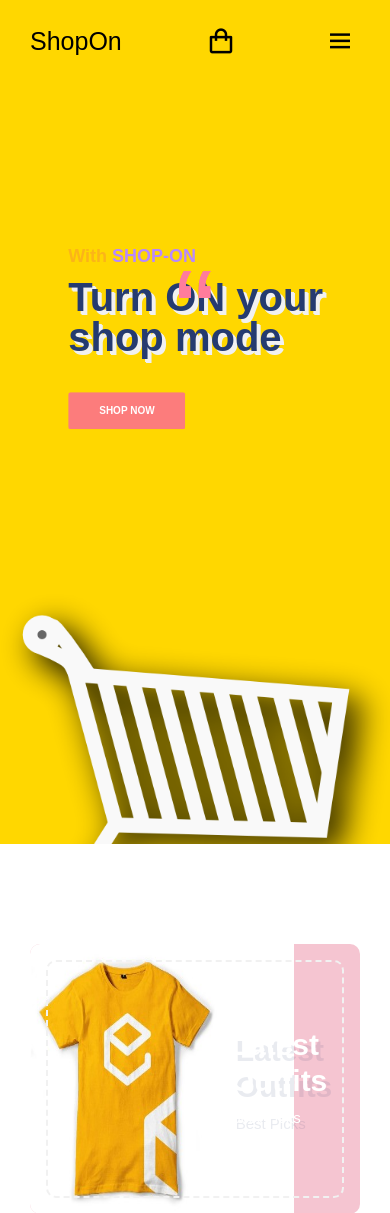
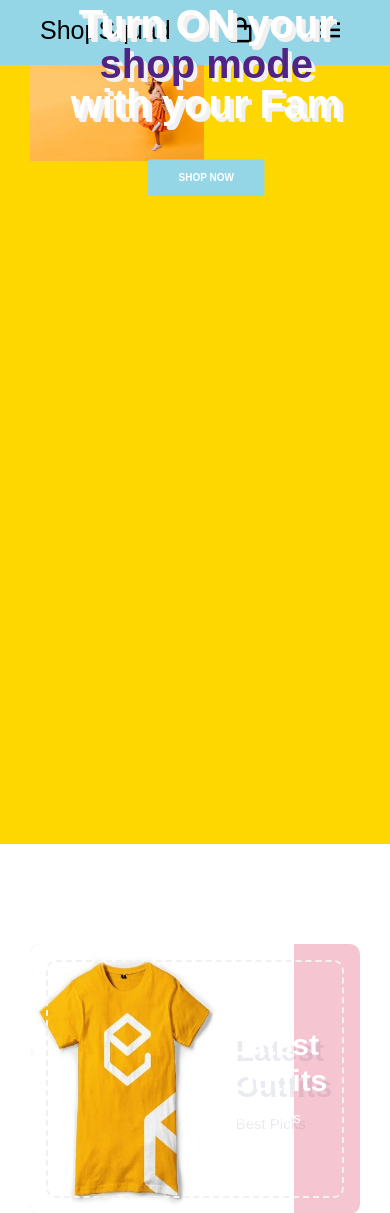
Before and after one commit to khushi-web/hack36_5.0, a Django app: page / in a window 390 px wide. Shown: the top 1213 px of the page. Run offline with Django 3.2, Linux system fonts and the light colour scheme; some libraries are stand-ins or nearby versions.

Commit message:
UI changes

```diff
--- a/Virtual-Try-On/static/css/main.css
+++ b/Virtual-Try-On/static/css/main.css
@@ -1,5 +1,5 @@
 body{
-	background-color: #2F4F4F;
+	background-color: #100f0f;;
 }
 
 h1,h2,h3,h4,h5,h6{
@@ -8,7 +8,7 @@ h1,h2,h3,h4,h5,h6{
 
 .box-element{
 	box-shadow:hsl(0, 0%, 80%) 0 0 16px;
-	background-color: #2F4F4F;
+	background-color: #efdccb;
 	border-radius: 4px;
 	padding: 10px;
 }
@@ -26,7 +26,7 @@ h1,h2,h3,h4,h5,h6{
 }
 
 .bg-dark{
-	background-color: #ebc532!important;
+	background-color: #0f6194!important;
 }
 
 #cart-icon{
--- a/Virtual-Try-On/static/css/styles.css
+++ b/Virtual-Try-On/static/css/styles.css
@@ -80,6 +80,17 @@ li {
   min-height: 100vh;
   background-color: #FFD700;
   overflow: hidden;
+}
+.hed{
+  background-color: #FFD700;
+}
+.image_resize {
+  width:290px;
+  height: 20px;
+  background-size: cover;
+}
+.image_resize img {
+  width:60%;
 }
 
 .nav {
@@ -242,7 +253,7 @@ li {
 
 /* Hero */
 .header .hero-img {
-  position: absolute;
+  position: relative;
   bottom: -10%;
   right: -5%;
   height: 70rem;
@@ -277,8 +288,8 @@ li {
 
 .btn {
   display: inline-block;
-  background-color: #fc7c7c;
   padding: 1.2rem 4rem;
+  background: #243a6f;
   color: #fff;
   font-weight: 600;
   text-transform: uppercase;
@@ -325,7 +336,7 @@ li {
   }
 
   .hero-content {
-    top: 40%;
+    top: 10%;
     transform: translate(15%, -50%);
   }
 
--- a/Virtual-Try-On/store/templates/store/home.html
+++ b/Virtual-Try-On/store/templates/store/home.html
@@ -2,15 +2,19 @@
 {% load static %}
 {% block content %}
 <!-- Hero -->
-    <img src="./images/cart.png" alt="" class="hero-img" />
+<div class="image_resize">
+  <img src="./images/model.webp" alt="" class="text-center" />
+</div>
 
-    <div class="hero-content">
-      <h2><span class="discount">With  </span> SHOP-ON</h2>
-      <h1>
-        <span>Turn ON your</span>
-        <span>shop mode</span>
+<div class="hero-content text-center">
+  <h2 style="color: #4f2484;"><span class="discount">With </span> ShopSquad</h2>
+  <h1 >
+    <span style="color: #ffffff;">Turn ON your</span>
+    <span style="color: #4f2484;">shop mode</span>
+    <span style="color: #ffffff;">with your Fam</span>
   </h1>
-      <a class="btn" href="{% url 'store'%}">shop now</a>
+  <!-- <a class="btn btn-info" href="{% url 'store'%}">shop now</a> -->
+  <a class="btn" style="background-color: #94d5e6;" href="{% url 'store'%}">shop now</a>
 </div>
 </header>
 
@@ -99,7 +103,9 @@
           </ul>
         </div>
         <div class="product-footer">
-            <a href="#"><h3>Boy’s T-Shirt</h3></a>
+          <a href="#">
+            <h3>Boy’s T-Shirt</h3>
+          </a>
           <div class="rating">
             <i class="bx bxs-star"></i>
             <i class="bx bxs-star"></i>
@@ -120,7 +126,9 @@
           </ul>
         </div>
         <div class="product-footer">
-            <a href="#"><h3>Boy’s T-Shirt</h3></a>
+          <a href="#">
+            <h3>Boy’s T-Shirt</h3>
+          </a>
           <div class="rating">
             <i class="bx bxs-star"></i>
             <i class="bx bxs-star"></i>
@@ -142,7 +150,9 @@
           </ul>
         </div>
         <div class="product-footer">
-            <a href="#"><h3>Boy’s T-Shirt</h3></a>
+          <a href="#">
+            <h3>Boy’s T-Shirt</h3>
+          </a>
           <div class="rating">
             <i class="bx bxs-star"></i>
             <i class="bx bxs-star"></i>
@@ -174,7 +184,9 @@
           </ul>
         </div>
         <div class="product-footer">
-            <a href="#"><h3>Boy’s T-Shirt</h3></a>
+          <a href="#">
+            <h3>Boy’s T-Shirt</h3>
+          </a>
           <div class="rating">
             <i class="bx bxs-star"></i>
             <i class="bx bxs-star"></i>
@@ -196,7 +208,9 @@
           </ul>
         </div>
         <div class="product-footer">
-            <a href="#"><h3>Boy’s T-Shirt</h3></a>
+          <a href="#">
+            <h3>Boy’s T-Shirt</h3>
+          </a>
           <div class="rating">
             <i class="bx bxs-star"></i>
             <i class="bx bxs-star"></i>
@@ -218,7 +232,9 @@
           </ul>
         </div>
         <div class="product-footer">
-            <a href="#"><h3>Boy’s T-Shirt</h3></a>
+          <a href="#">
+            <h3>Boy’s T-Shirt</h3>
+          </a>
           <div class="rating">
             <i class="bx bxs-star"></i>
             <i class="bx bxs-star"></i>
@@ -240,7 +256,9 @@
           </ul>
         </div>
         <div class="product-footer">
-            <a href="#"><h3>Boy’s T-Shirt</h3></a>
+          <a href="#">
+            <h3>Boy’s T-Shirt</h3>
+          </a>
           <div class="rating">
             <i class="bx bxs-star"></i>
             <i class="bx bxs-star"></i>
@@ -262,7 +280,9 @@
           </ul>
         </div>
         <div class="product-footer">
-            <a href="#"><h3>Boy’s T-Shirt</h3></a>
+          <a href="#">
+            <h3>Boy’s T-Shirt</h3>
+          </a>
           <div class="rating">
             <i class="bx bxs-star"></i>
             <i class="bx bxs-star"></i>
@@ -284,7 +304,9 @@
           </ul>
         </div>
         <div class="product-footer">
-            <a href="#"><h3>Boy’s T-Shirt</h3></a>
+          <a href="#">
+            <h3>Boy’s T-Shirt</h3>
+          </a>
           <div class="rating">
             <i class="bx bxs-star"></i>
             <i class="bx bxs-star"></i>
@@ -306,7 +328,9 @@
           </ul>
         </div>
         <div class="product-footer">
-            <a href="#"><h3>Boy’s T-Shirt</h3></a>
+          <a href="#">
+            <h3>Boy’s T-Shirt</h3>
+          </a>
           <div class="rating">
             <i class="bx bxs-star"></i>
             <i class="bx bxs-star"></i>
@@ -328,7 +352,9 @@
           </ul>
         </div>
         <div class="product-footer">
-            <a href="#"><h3>Boy’s T-Shirt</h3></a>
+          <a href="#">
+            <h3>Boy’s T-Shirt</h3>
+          </a>
           <div class="rating">
             <i class="bx bxs-star"></i>
             <i class="bx bxs-star"></i>
@@ -365,7 +391,7 @@
   <section class="section">
     <div class="testimonial-center container">
       <div class="testimonial">
-          <span>&ldquo;</span>
+
         <p>
           Lorem ipsum dolor sit, amet consectetur adipisicing elit. Debitis,
           fugiat labore. Veritatis et omnis consequatur.
@@ -383,7 +409,6 @@
         <h4>Aparna Mittal</h4>
       </div>
       <div class="testimonial">
-          <span>&ldquo;</span>
         <p>
           Lorem ipsum dolor sit, amet consectetur adipisicing elit. Debitis,
           fugiat labore. Veritatis et omnis consequatur.
@@ -401,7 +426,6 @@
         <h4>Gursimran Kaur</h4>
       </div>
       <div class="testimonial">
-          <span>&ldquo;</span>
         <p>
           Lorem ipsum dolor sit, amet consectetur adipisicing elit. Debitis,
           fugiat labore. Veritatis et omnis consequatur.
@@ -419,7 +443,6 @@
         <h4>Khushi Agawal</h4>
       </div>
       <div class="testimonial">
-          <span>&ldquo;</span>
         <p>
           Lorem ipsum dolor sit, amet consectetur adipisicing elit. Debitis,
           fugiat labore. Veritatis et omnis consequatur.
--- a/Virtual-Try-On/store/templates/store/main.html
+++ b/Virtual-Try-On/store/templates/store/main.html
@@ -61,9 +61,9 @@
   </script>
 
 </head>
-<body>
+<body style="background-color: #ffffff;">
 
-  <nav class="navbar navbar-expand-lg navbar-dark bg-dark">
+  <nav class="navbar navbar-expand-lg navbar-light" style="background-color: #94d5e6;">
     <a class="navbar-brand" href="/">Ecom</a>
     <button class="navbar-toggler" type="button" data-toggle="collapse" data-target="#navbarSupportedContent" aria-controls="navbarSupportedContent" aria-expanded="false" aria-label="Toggle navigation">
       <span class="navbar-toggler-icon"></span>
--- a/Virtual-Try-On/store/templates/store/main1.html
+++ b/Virtual-Try-On/store/templates/store/main1.html
@@ -2,7 +2,7 @@
 {% load static %}
 <html>
 <head>
-	<title>ShopOn</title>
+	<title>ShopSquad</title>
 
 	<meta name="viewport" content="width=device-width, initial-scale=1, maximum-scale=1, minimum-scale=1" />
 	 <link rel="stylesheet" href="https://cdn.jsdelivr.net/npm/boxicons@latest/css/boxicons.min.css" />
@@ -68,16 +68,16 @@
 	<!-- Header -->
   <header id="home" class="header">
     <!-- Navigation -->
-    <nav class="nav">
+    <nav class="navbar navbar-light my-0" style="background-color: #94d5e6;">
       <div class="navigation container">
         <div class="logo">
-          <h1>ShopOn</h1>
+          <h1>ShopSquad</h1>
         </div>
 
         <div class="menu">
           <div class="top-nav">
             <div class="logo">
-              <h1>ShopOn</h1>
+              <h1>ShopSquad</h1>
             </div>
             <div class="close">
               <i class="bx bx-x"></i>
@@ -89,7 +89,7 @@
               <a href="{% url 'home'%}" class="nav-link scroll-link">Home</a>
             </li>
             <li class="nav-item">
-              <a href="{% url 'store'%}" class="nav-link">Products</a>
+              <a href="{% url 'store'%}" class="nav-link" >Products</a>
             </li>
             <li class="nav-item">
               <a href="#" class="nav-link scroll-link">About</a>
@@ -121,15 +121,12 @@
     </nav>
 
      <div class="container">
-            <br>
+            <!-- <br> -->
             {% block content %}
-
 
             {% endblock content %}
     </div>
-
-
-
+  </header>
   <!-- Footer -->
   <footer id="footer" class="section footer">
     <div class="container">
--- a/Virtual-Try-On/store/templates/store/store.html
+++ b/Virtual-Try-On/store/templates/store/store.html
@@ -1,8 +1,8 @@
 {% extends 'store/main.html' %}
 {% load static %}
 {% block content %}
-    <strong><h4 style="margin-top: 2%; color: white; display: inline">Products</h4>&nbsp;<h4 class="badge badge-pill badge-danger" style="color: white; display: inline;">{{products|length}}</h4></strong>
-    <hr style="border: 0.5px solid white">
+    <strong><h4 style="margin-top: 2%; color: #4f2484; display: inline">Products</h4>&nbsp;<h4 class="badge badge-pill badge-danger" style="color: #fdfcff; display: inline;">{{products|length}}</h4></strong>
+    <hr style="border: 0.5px solid #4f2484">
     <div class="row">
         {% for product in products %}
         <div class="col-lg-4">
```
Also changed, not shown: Virtual-Try-On/store/templates/store/cart.html (+6 -5 lines), Virtual-Try-On/store/templates/store/checkout.html (+4 -4 lines), Virtual-Try-On/store/templates/store/login.html (+6 -6 lines), Virtual-Try-On/store/templates/store/register.html (+5 -5 lines), Virtual-Try-On/static/images/model.jpg (added), Virtual-Try-On/static/images/model.webp (added). Lines whose indentation alone changed are shown as unchanged.
